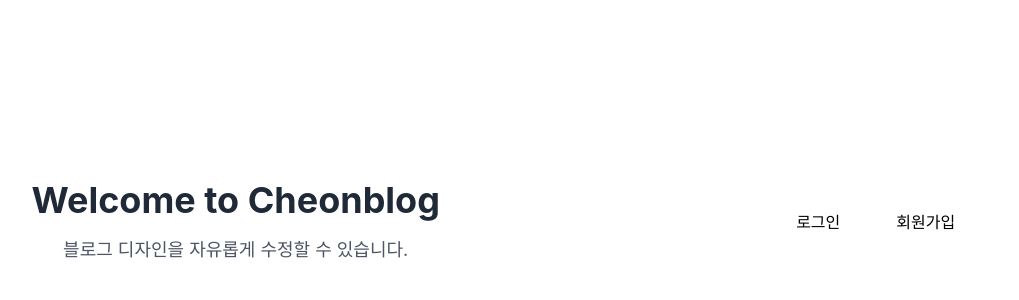
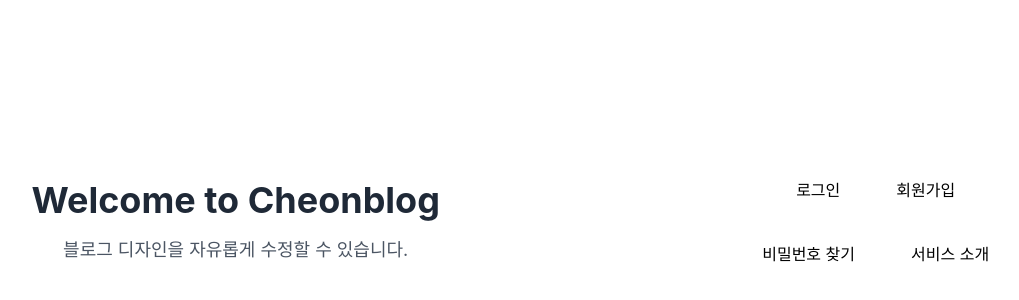
Before and after one commit to hokoro/CheonBlog, a React (Create React App) app in the folder cheonblogapp/: page / in a window 1280 px wide. Shown: the part 178-478 px from the top of the page, without its empty margins (191-1210 px from the left). Built offline with nearby package versions, Linux system fonts and the light colour scheme.

Commit message:
메인 페이지 버튼 추가 페이지 이동 기능 추가

```diff
--- a/cheonblogapp/src/Layout/MainLayout/jsx/MainLayout.jsx
+++ b/cheonblogapp/src/Layout/MainLayout/jsx/MainLayout.jsx
@@ -76,6 +76,7 @@
             <div className="md:w-1/3 flex items-center justify-center bg-white p-10">
                 {!isLogin&&
                     <div className="text-center items-center justify-center">
+                        <div>
                             <button className="p-3 bg-slate-500 rounded-2xl py-2 px-4 m-3 hover:bg-slate-600"
                                     onClick={() => navigate('/Login')}>
                                 로그인
@@ -85,9 +86,21 @@
                                 회원가입
                             </button>
                         </div>
+                        <div>
+                            <button className="p-3 bg-slate-500 rounded-2xl py-2 px-4 m-3 hover:bg-slate-600">
+                                비밀번호 찾기
+                            </button>
+                            <button className="p-3 bg-slate-500 rounded-2xl py-2 px-4 m-3 hover:bg-slate-600">
+                                서비스 소개
+                            </button>
+                        </div>
+                    </div>
+
+
                 }
                 {isLogin &&
                     <div className="text-center items-center justify-center">
+                        <div>
                             <button className="p-3 bg-slate-500 rounded-2xl py-2 px-4 m-3 hover:bg-slate-600">
                                 서비스 이용
                             </button>
@@ -95,6 +108,13 @@
                                 로그아웃
                             </button>
                         </div>
+                        <div>
+                            <button className="p-3 bg-slate-500 rounded-2xl py-2 px-4 m-3 hover:bg-slate-600" onClick={() => navigate('/Account')}>
+                                마이 페이지
+                            </button>
+                        </div>
+                    </div>
+
                 }
             </div>
         </div>
```
Also changed, not shown: 1 other file (tests, documents, lock files or other folders). Lines whose indentation alone changed are shown as unchanged.
